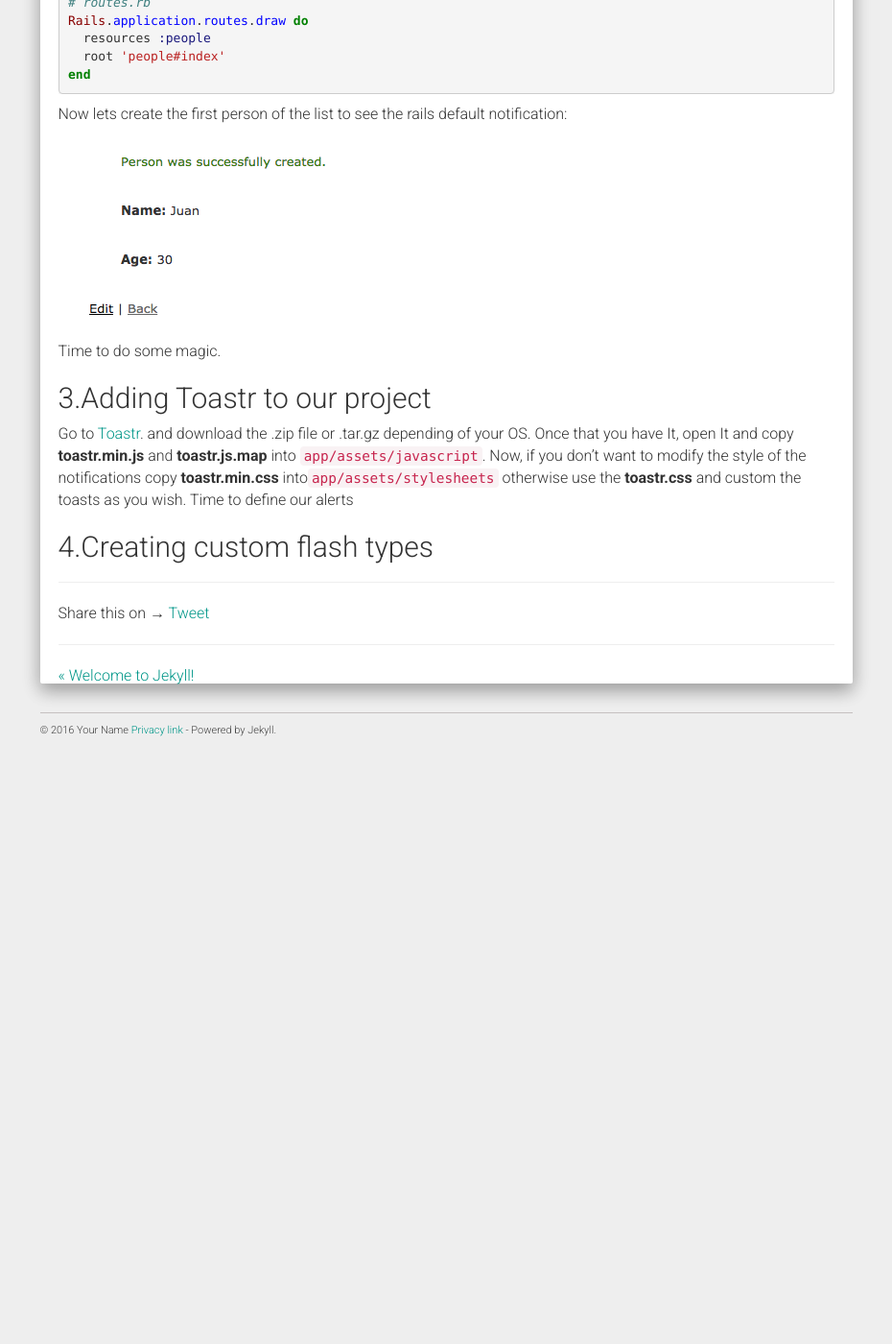
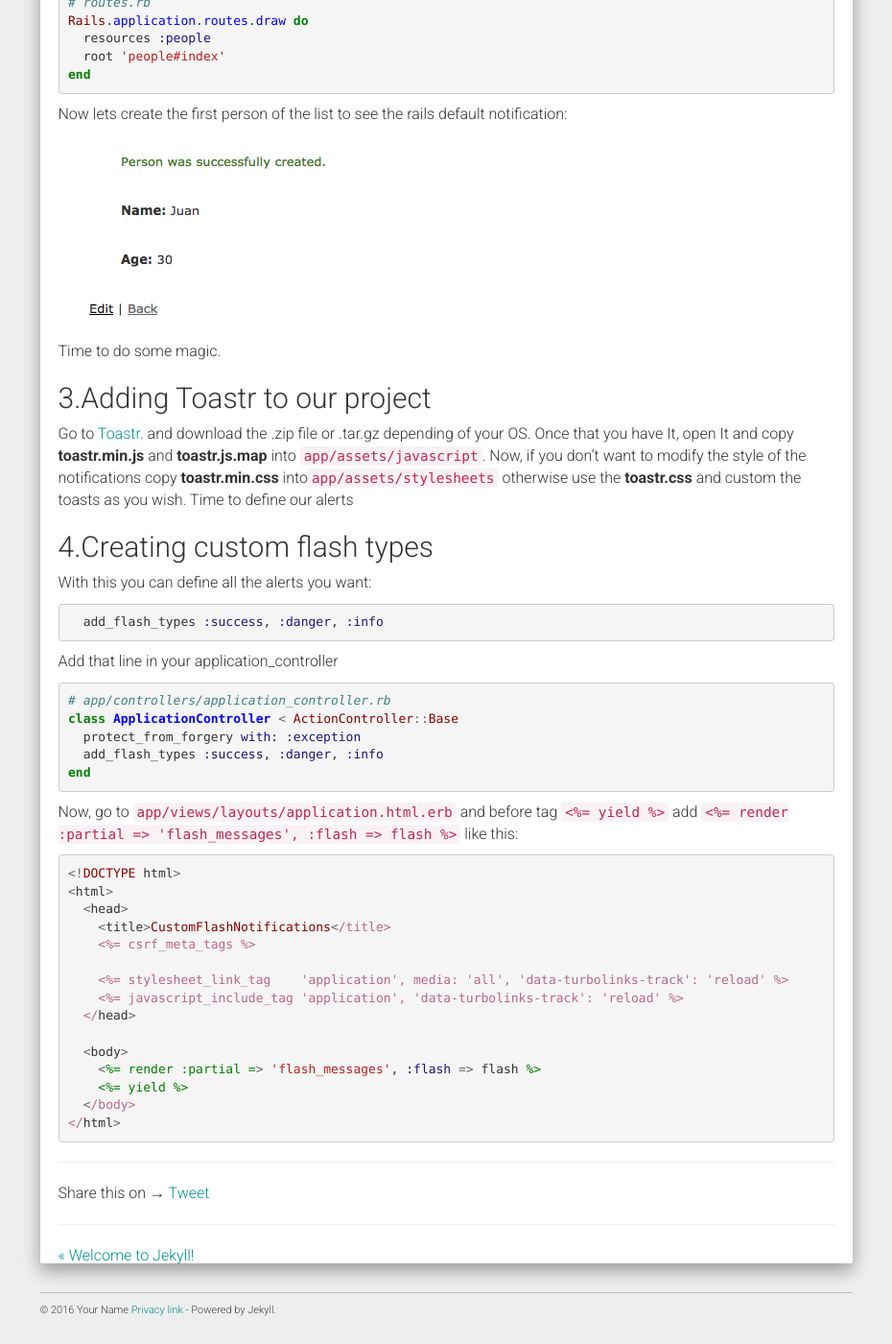
Before and after one commit to ftovaro/ftovaro.github.io, a Jekyll site: the page built from _posts/2016-11-19-custom-flash-notifications-with-bootstrap.md, in a window 1280 px wide and 1400 px high, scrolled down 1343 px. Shown: the whole window at 96% size, without its empty margins (321-1251 px from the left). Built offline with Jekyll 4.4.1, drawn with Linux system fonts in a browser that asks for light colours; nearby versions of some CDN libraries; comment, search, counter and statistics services are not loaded; before the commit the page ends 2139 px from its top, so only the background shows below that.

Commit message:
1. Adding custom flash noti to app

```diff
--- a/_posts/2016-11-19-custom-flash-notifications-with-bootstrap.md
+++ b/_posts/2016-11-19-custom-flash-notifications-with-bootstrap.md
@@ -45,6 +45,37 @@ end
   ![my alternate text](/assets/ugly-noti.png)
   Time to do some magic.
 <h2>3.Adding Toastr to our project </h2>
-  Go to <a href="http://codeseven.github.io/toastr/">Toastr</a>. and download the .zip file or .tar.gz depending of your OS. Once that you have It, open It and copy <strong>toastr.min.js</strong> and <strong>toastr.js.map</strong> into `app/assets/javascript`. Now, if you don't want to modify the style of the notifications copy <strong>toastr.min.css</strong> into`app/assets/stylesheets` otherwise use the <strong>toastr.css</strong> and custom the toasts as you wish.
+  Go to <a href='http://codeseven.github.io/toastr/' target='_blank'>Toastr</a>. and download the .zip file or .tar.gz depending of your OS. Once that you have It, open It and copy <strong>toastr.min.js</strong> and <strong>toastr.js.map</strong> into `app/assets/javascript`. Now, if you don't want to modify the style of the notifications copy <strong>toastr.min.css</strong> into`app/assets/stylesheets` otherwise use the <strong>toastr.css</strong> and custom the toasts as you wish.
   Time to define our alerts
 <h2>4.Creating custom flash types </h2>
+  With this you can define all the alerts you want:
+{% highlight ruby %}
+  add_flash_types :success, :danger, :info
+{% endhighlight %}
+  Add that line in your application_controller
+{% highlight ruby %}
+# app/controllers/application_controller.rb
+class ApplicationController < ActionController::Base
+  protect_from_forgery with: :exception
+  add_flash_types :success, :danger, :info
+end
+{% endhighlight %}
+  Now, go to `app/views/layouts/application.html.erb` and before tag `<%= yield %>` add
+  `<%= render :partial => 'flash_messages', :flash => flash %>` like this:
+{% highlight ruby %}
+<!DOCTYPE html>
+<html>
+  <head>
+    <title>CustomFlashNotifications</title>
+    <%= csrf_meta_tags %>
+
+    <%= stylesheet_link_tag    'application', media: 'all', 'data-turbolinks-track': 'reload' %>
+    <%= javascript_include_tag 'application', 'data-turbolinks-track': 'reload' %>
+  </head>
+
+  <body>
+    <%= render :partial => 'flash_messages', :flash => flash %>
+    <%= yield %>
+  </body>
+</html>
+{% endhighlight %}
```
